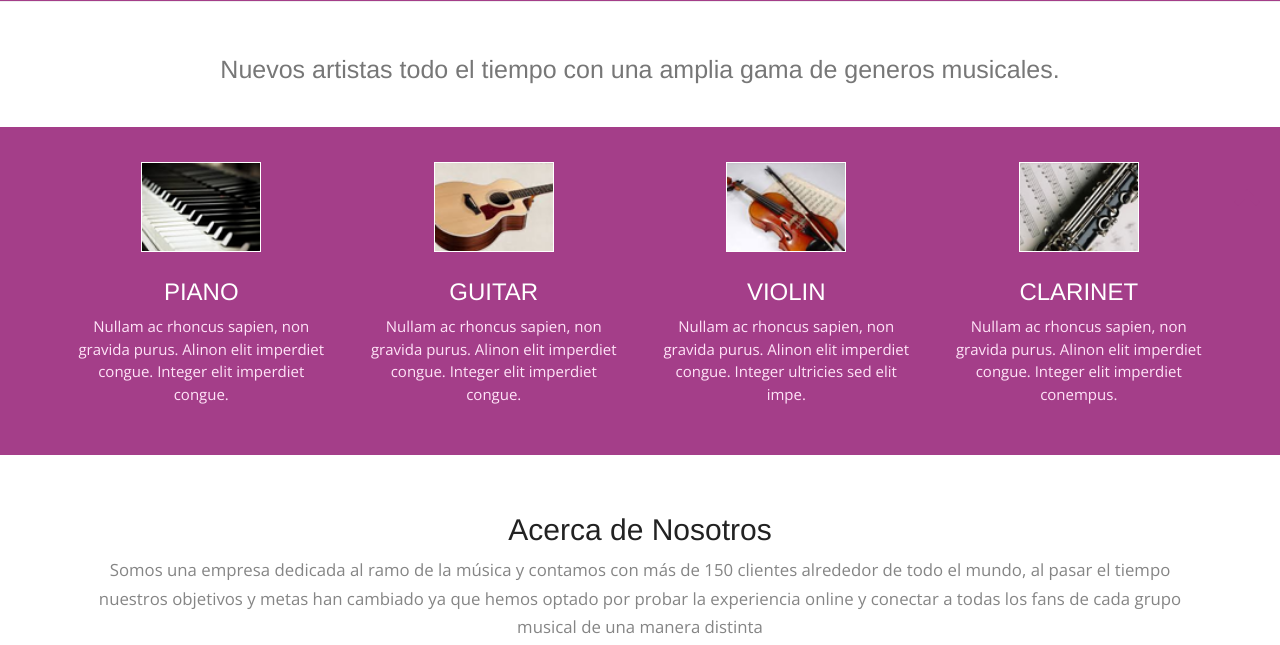
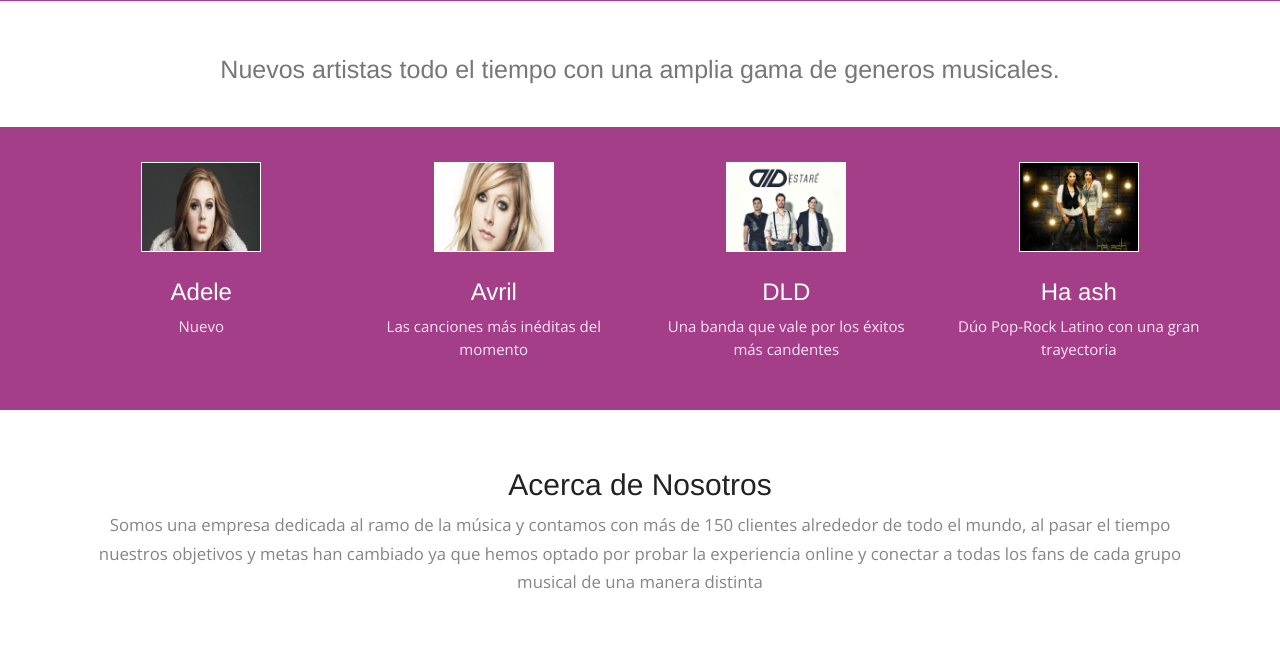
Before and after one commit to Jesus-Rosas/music2.com, a PHP site: page / in a window 1280 px wide. Shown: the part 566-1211 px from the top of the page. Run offline with PHP 8.4, Linux system fonts and the light colour scheme; some libraries are stand-ins or nearby versions.

Commit message:
Se agregan imágenes e informacion

```diff
--- a/statics/contacto.php
+++ b/statics/contacto.php
@@ -21,7 +21,7 @@
             </div>
             <div class="form-group">
               <label for="comments">Comentarios</label>
-              <textarea name="comment" class="form-control" id="comments" cols="3" rows="5" placeholder="Enter your message…" title="Please enter your message (at least 10 characters)"></textarea>
+              <textarea name="comment" class="form-control" id="comments" cols="3" rows="5" placeholder="Ingresa tu comentario"></textarea>
               <button name="submit" type="submit" class="btn btn-lg btn-primary" id="submit">Enviar</button>
             </div>
             <div class="result"></div>
--- a/statics/home.php
+++ b/statics/home.php
@@ -17,30 +17,30 @@
   <div class="container">
     <div class="row">
       <!-- item -->
-      <div class="col-md-3 text-center"> <i class="circle"><img src="images/clock.png" alt="" /></i>
-        <h3>PIANO</h3>
-        <p>Nullam ac rhoncus sapien, non gravida purus. Alinon elit imperdiet congue. Integer elit imperdiet congue.</p>
+      <div class="col-md-3 text-center"> <i class="circle"><img src="<?php echo PATH; ?>images/artist/adele.jpg" alt="" /></i>
+        <h3>Adele</h3>
+        <p>Nuevo</p>
       </div>
       <!-- end: -->
 
       <!-- item -->
-      <div class="col-md-3 text-center"><i class="circle"> <img src="images/eye.png" alt="" /></i>
-        <h3>GUITAR</h3>
-        <p>Nullam ac rhoncus sapien, non gravida purus. Alinon elit imperdiet congue. Integer elit imperdiet congue.</p>
+      <div class="col-md-3 text-center"><i class="circle"> <img src="<?php echo PATH; ?>images/artist/Avril.jpg" alt="" /></i>
+        <h3>Avril</h3>
+        <p>Las canciones más inéditas del momento</p>
       </div>
       <!-- end: -->
 
       <!-- item -->
-      <div class="col-md-3 text-center"><i class="circle"> <img src="images/cart.png" alt="" /></i>
-        <h3>VIOLIN</h3>
-        <p>Nullam ac rhoncus sapien, non gravida purus. Alinon elit imperdiet congue. Integer ultricies sed elit impe.</p>
+      <div class="col-md-3 text-center"><i class="circle"> <img src="<?php echo PATH; ?>images/artist/dld.jpg" alt="" /></i>
+        <h3>DLD</h3>
+        <p>Una banda que vale por los éxitos más candentes</p>
       </div>
       <!-- end: -->
 
       <!-- item -->
-      <div class="col-md-3 text-center"><i class="circle"> <img src="images/heart.png" alt="" /></i>
-        <h3>CLARINET</h3>
-        <p>Nullam ac rhoncus sapien, non gravida purus. Alinon elit imperdiet congue. Integer elit imperdiet conempus.</p>
+      <div class="col-md-3 text-center"><i class="circle"> <img src="<?php echo PATH; ?>images/artist/ha ash.png" alt="" /></i>
+        <h3>Ha ash</h3>
+        <p>Dúo Pop-Rock Latino con una gran trayectoria</p>
       </div>
       <!-- end:-->
     </div>
```
Also changed, not shown: images/artist/Avril.jpg (added), images/artist/adele.jpg (added), images/artist/dld.jpg (added), images/artist/ha ash.png (added), images/artist/scorpions.jpg (added), images/cart.png (deleted), images/clock.png (deleted), images/eye.png (deleted), images/heart.png (deleted), images/photo-1.jpg (deleted), images/photo-2.jpg (deleted), images/photo-3.jpg (deleted), images/photo-4.jpg (deleted).
